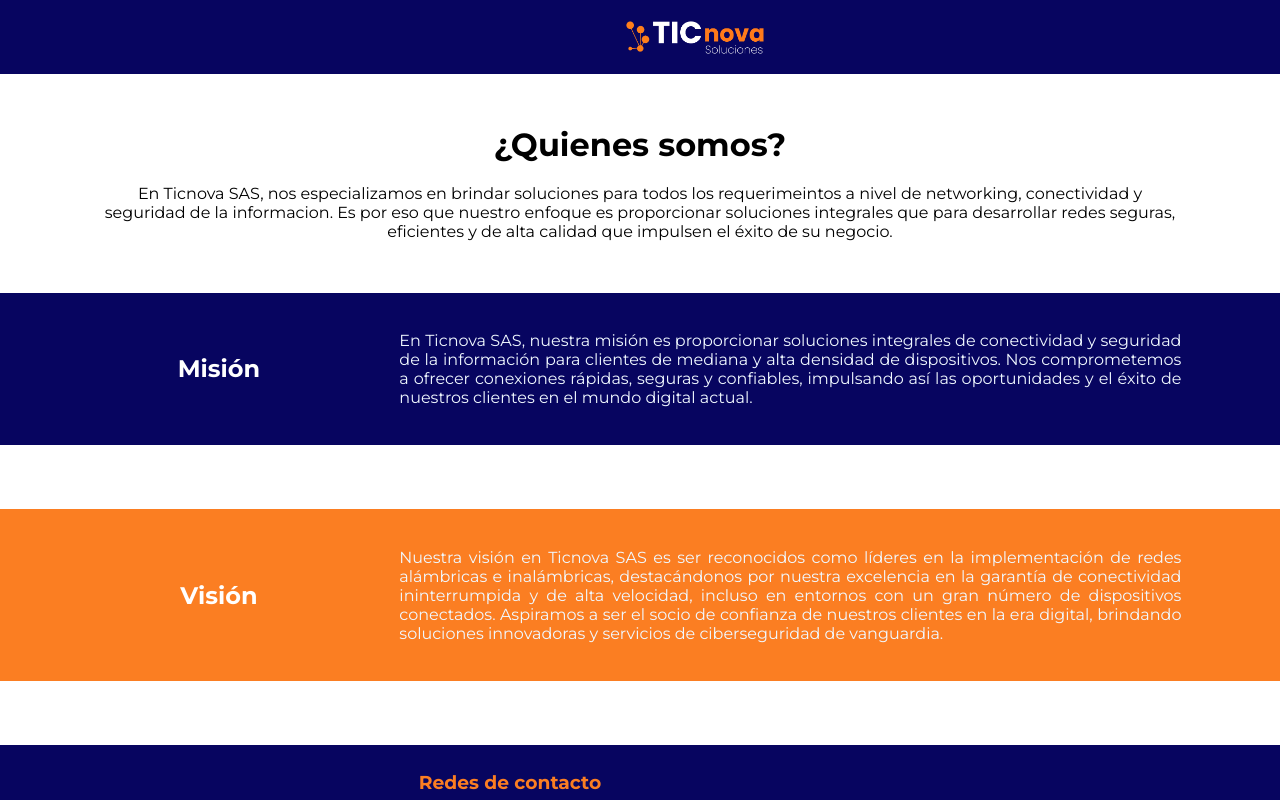
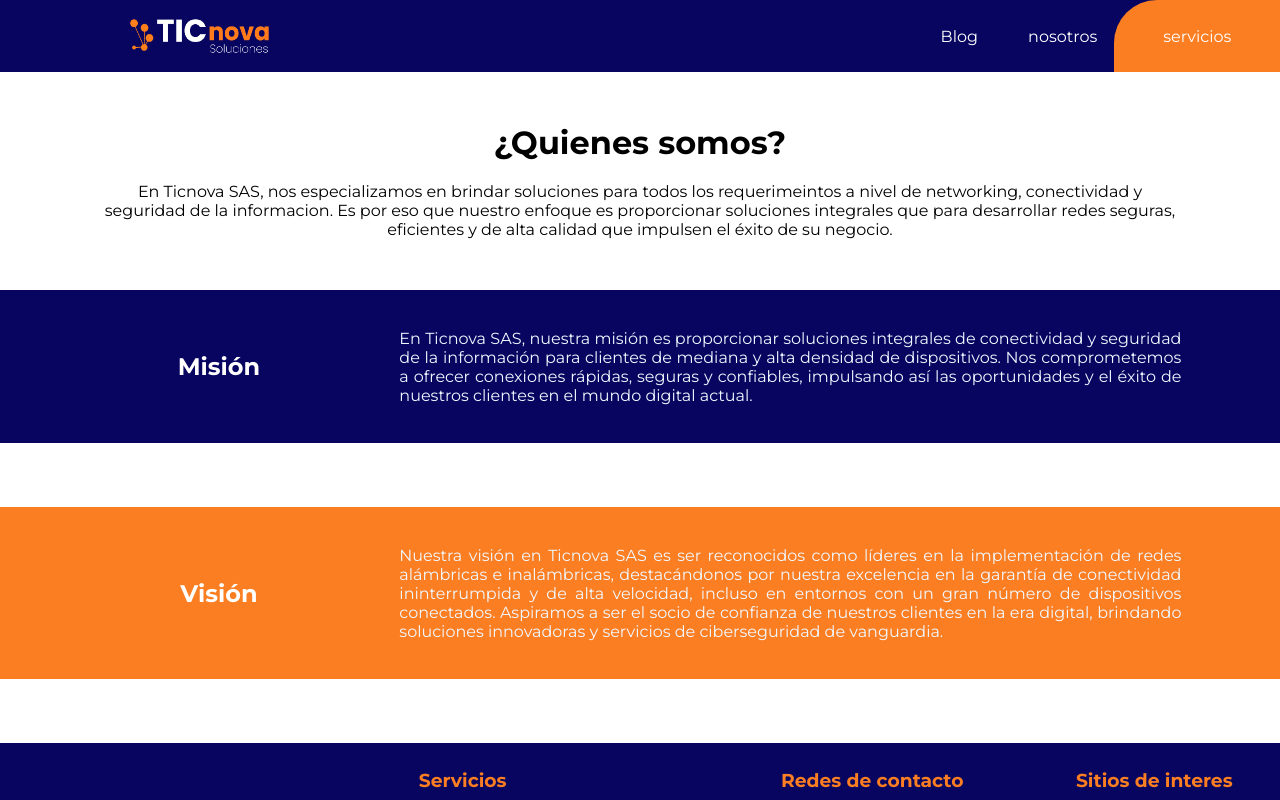
Before and after one commit to lordLuperdo/ticn_nova2, a Vue app: page /Nosotros in a window 1280 px wide. Shown: the top 800 px of the page. Built offline with nearby package versions, Linux system fonts and the light colour scheme.

Commit message:
primer commit

```diff
--- a/package.json
+++ b/package.json
@@ -19,6 +19,6 @@
   },
   "devDependencies": {
     "@vitejs/plugin-vue": "^4.5.2",
-    "vite": "^5.0.11"
+    "vite": "^5.2.13"
   }
 }
--- a/src/assets/main.css
+++ b/src/assets/main.css
@@ -39,7 +39,3 @@ button{
   scale: 100%;
   }
 }
-
-.no_yet{
-  display: none;
-}
--- a/src/components/header.vue
+++ b/src/components/header.vue
@@ -4,7 +4,7 @@ import { RouterLink } from 'vue-router';
 
 <template>
     <!-- pon clase "head" al header -->
-    <header class="no_yet">
+    <header class="head">
     <RouterLink to="/" class="logo">
      <img src="../assets/logo_tic.png" alt="no se encuentra">
     </RouterLink>
@@ -36,12 +36,7 @@ import { RouterLink } from 'vue-router';
     </ul>
     </nav>
   </header>
-  <header class="head_falso">
-    <RouterLink to="/" class="logo">
-     <img src="../assets/logo_tic.png" alt="no se encuentra">
-    </RouterLink>
 
-  </header>
 
 </template>
 
--- a/src/views/HomeView.vue
+++ b/src/views/HomeView.vue
@@ -128,10 +128,10 @@ const inscribir_blog = ()=> {
                   </div>
 
                   <!-- poner la clase card_list_link  -->
-                  <RouterLink class=" no_yet" :to="carta.to">
+                  <RouterLink class="card_list_link" :to="carta.to">
                      Solicitar
                   </RouterLink>
-                  <a href="#home_g_touch" class="card_list_link" @click.prevent="smoothScroll">Solicitar</a>
+
               </div>
 
             </li>
```
